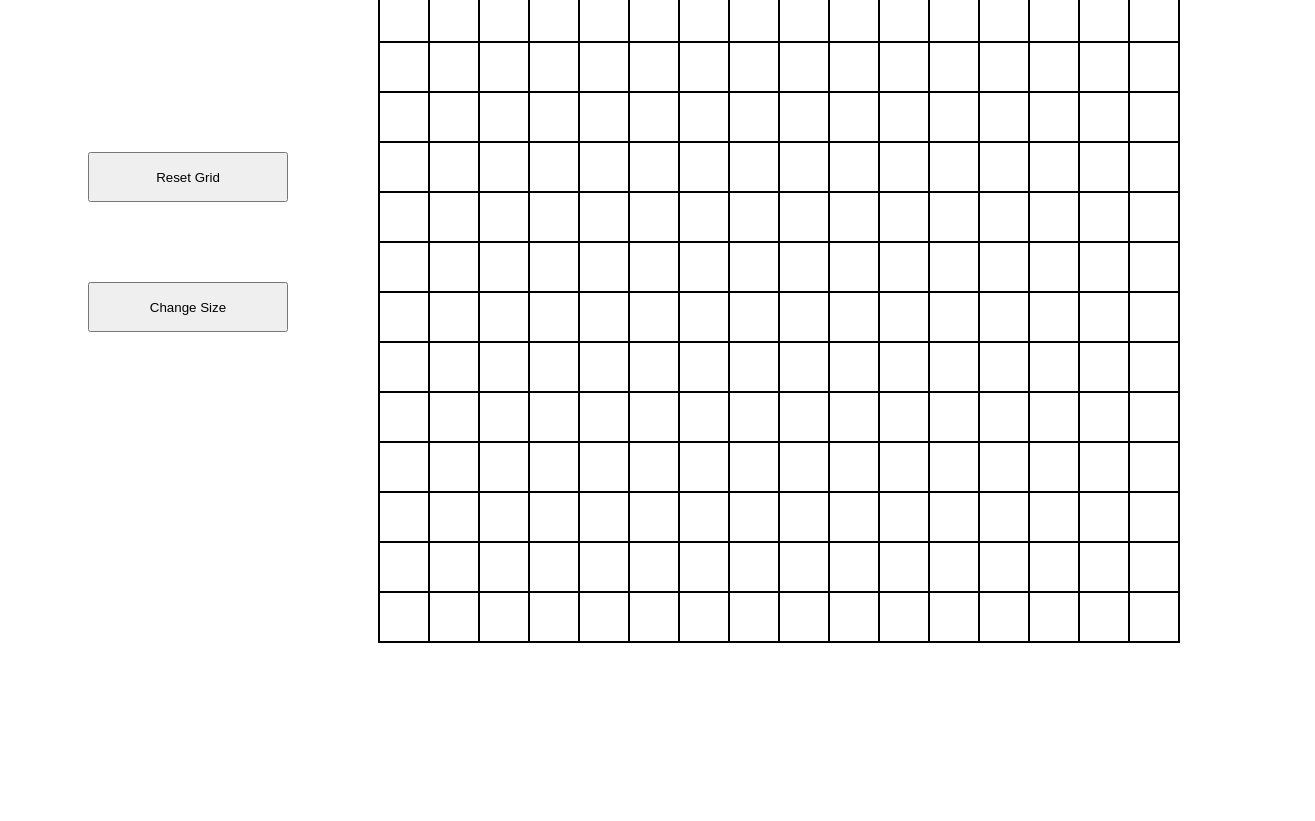
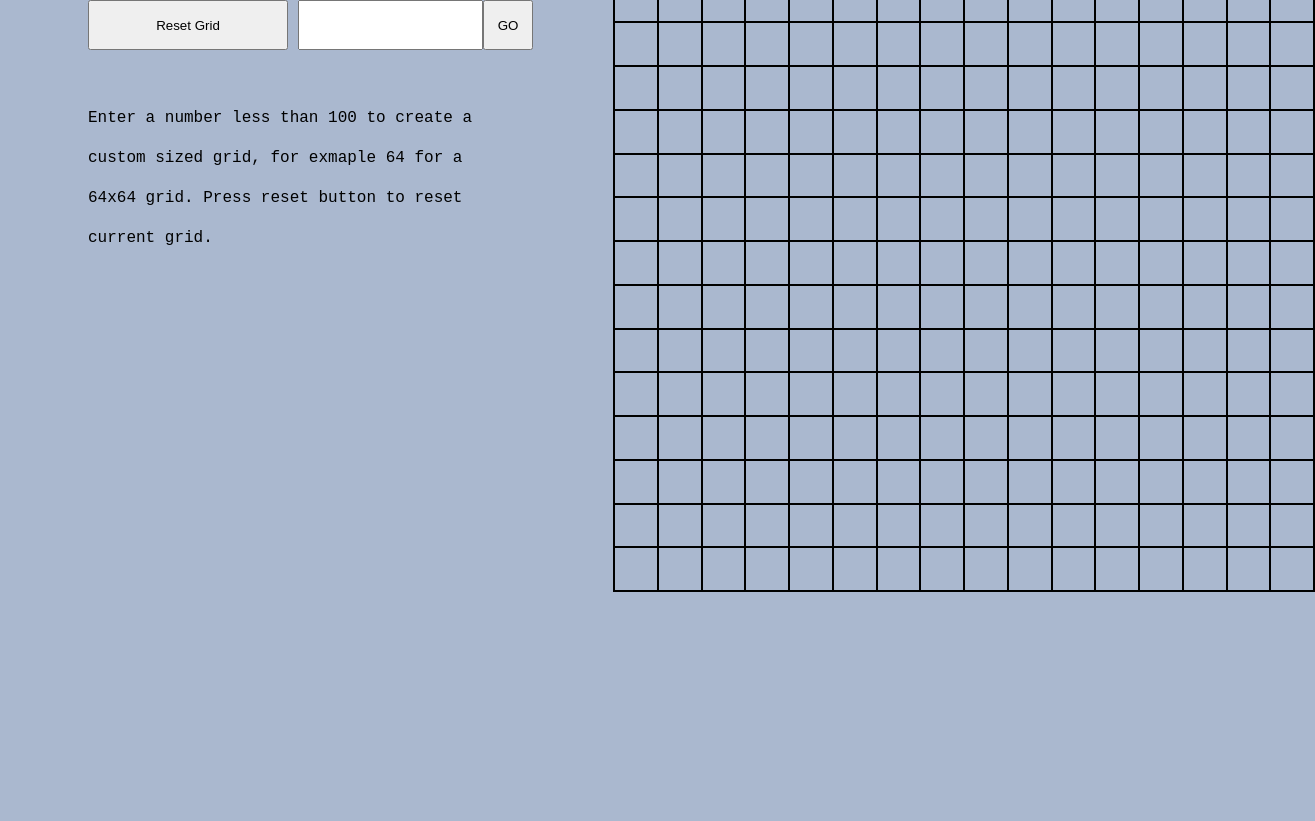
Before and after one commit to KiwiCandy-ai/etch-a-sketch, a plain HTML site: page index.html in a window 1280 px wide. Shown: the part 167-988 px from the top of the page, 1315 px wide, since content can reach past the window. Before the commit the page ends 818 px from the top, so only its background shows below. Drawn offline with Linux system fonts and the light colour scheme.

Commit message:
Add styling

```diff
--- a/scripts.js
+++ b/scripts.js
@@ -1,24 +1,51 @@
 const resetbtn = document.createElement('button')
 const changebtn = document.createElement('button')
-changebtn.classList.add('button')
-changebtn.textContent = "Change Size"
-resetbtn.classList.add('button')
+const heading = document.createElement('h1')
+changebtn.classList.add('changebutton')
+changebtn.textContent = "GO"
+resetbtn.classList.add('rstbutton')
 resetbtn.textContent = "Reset Grid"
+const inputbox = document.createElement('input')
+const sidepanel= document.createElement('div')
+const buttoncontainer2 = document.createElement('div')
+sidepanel.classList.add('side')
+buttoncontainer2.classList.add('btn2')
+const instructions = document.createElement('div')
+instructions.textContent = 'Enter a number less than 100 to create a custom sized grid, for exmaple 64 for a 64x64 grid. Press reset button to reset current grid.'
+instructions.classList.add('instructions')
 
 const buttoncontainer = document.createElement('div')
 const container = document.createElement('div')
-document.body.appendChild(buttoncontainer)
+document.body.appendChild(sidepanel)
+sidepanel.appendChild(heading)
+sidepanel.appendChild(buttoncontainer)
+sidepanel.appendChild(instructions)
 document.body.appendChild(container)
 container.classList.add('container')
 buttoncontainer.classList.add('buttoncontainer')
 buttoncontainer.appendChild(resetbtn)
-buttoncontainer.appendChild(changebtn)
+buttoncontainer.appendChild(buttoncontainer2)
+buttoncontainer2.appendChild(inputbox)
+buttoncontainer2.appendChild(changebtn)
 
+inputbox.id = 'inputbox';
+heading.textContent = "Etch-a-Sketch"
 
+function getrandomColor() {
+    const letters = '0123456789ABCDEF'
+    let color = '#'
+    for (let i = 0; i < 6; i++) {
+    color += letters[Math.floor(Math.random() * 16)];
+    }
+    return color;
+    }
 
-const changeColor = (event) => {
-    event.target.style.backgroundColor = 'black'
-}
+    const changeColor = (event) => {
+
+        event.target.style.backgroundColor = getrandomColor()
+        event.target.classList.add('highlighted')
+        event.target.classList.remove('grid')
+        }
 
 let gridSize = 16
 let grid = ''
@@ -52,14 +79,14 @@ function resetGrid() {
     }
 }
 
-
 function changeGrid() {
     let child = container.lastElementChild;
     while (child) {
         container.removeChild(child);
         child = container.lastElementChild;
     }
-    gridSize = prompt('Size?')
+    let userChoice = document.getElementById('inputbox');
+    gridSize = inputbox.value;
     if (gridSize > 100) {
         alert("Select a number lower than 100")
         changeGrid()
--- a/styles.css
+++ b/styles.css
@@ -3,7 +3,13 @@ body {
     display: flex;
     flex-direction: row;
     align-items: center;
-    gap: 10px;
+    justify-content: space-around;
+    width: 100vw;
+    height: 100vh;
+    background-color: rgb(170, 184, 207);
+    overflow:hidden;
+    font-family: 'Courier New', Courier, monospace;
+
 
 }
 
@@ -11,10 +17,12 @@ body {
     display: grid;
     grid-template-columns: repeat(16, 2fr);
     grid-template-rows: repeat(16, 2fr);
-    width: 800px;
-    height: 800px;
+    width: 700px;
+    height: 700px;
     border: 1px solid #000;
     flex-shrink: 0;
+
+
 
 
 }
@@ -24,15 +32,51 @@ body {
 
 }
 
-.button {
+.rstbutton {
     width: 200px;
     height: 50px;
+
 }
 
+.changebutton {
+    width: 50px;
+    height: 50px;
+
+
+}
 .buttoncontainer {
+    display: flex;
+    flex-direction: row;
+    gap: 10px
 
+
+}
+
+h1 {
+
+   font-size: 1.5em;
+
+}
+
+.side {
+    padding: 5em;
+    height: 100vh;
+    margin-top: 200px;
     display: flex;
     flex-direction: column;
-    gap: 5em;
-    padding: 5em;
+
+
 }
+
+.btn2 {
+    display: flex;
+    flex-direction: row
+}
+
+.instructions {
+    line-height: 40px;
+    width: 430px;
+
+    padding-top: 3em;
+
+}
```
